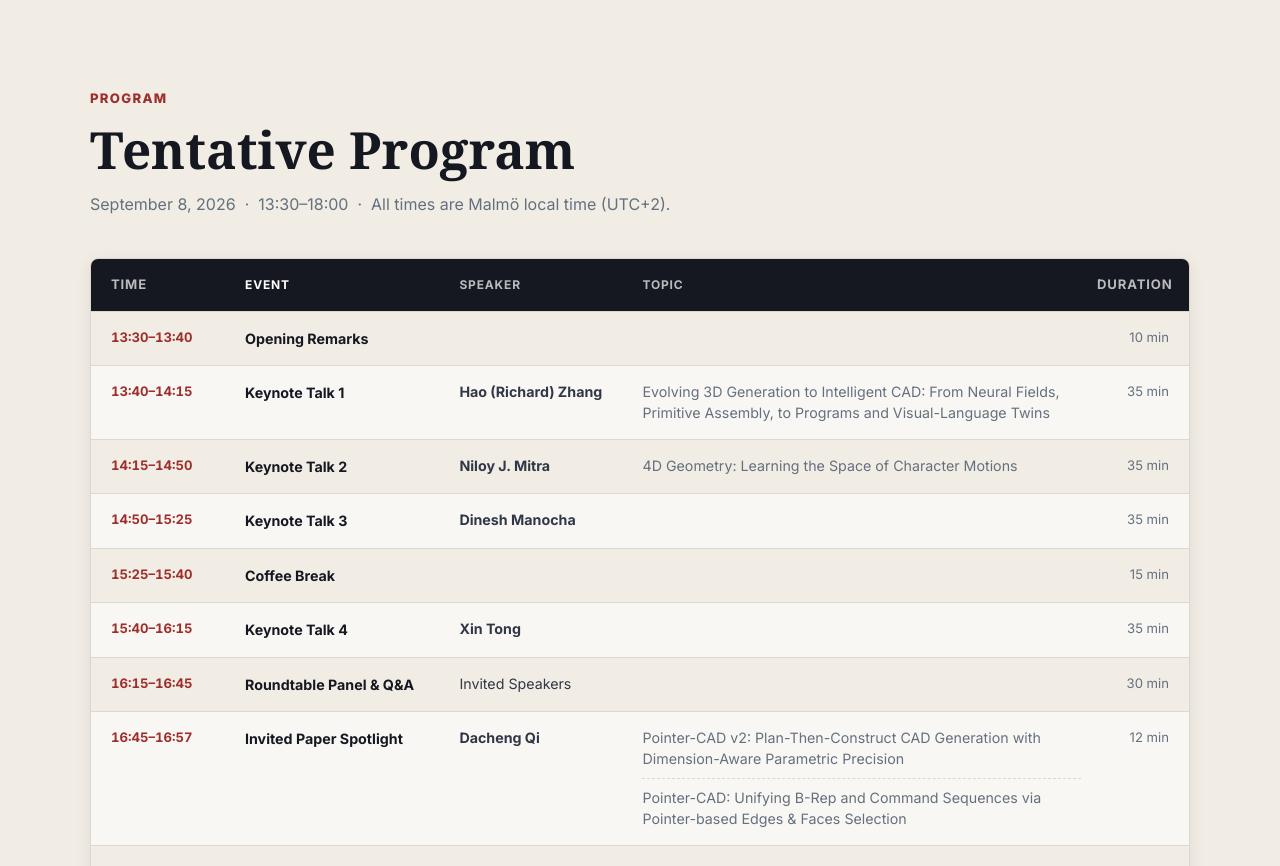
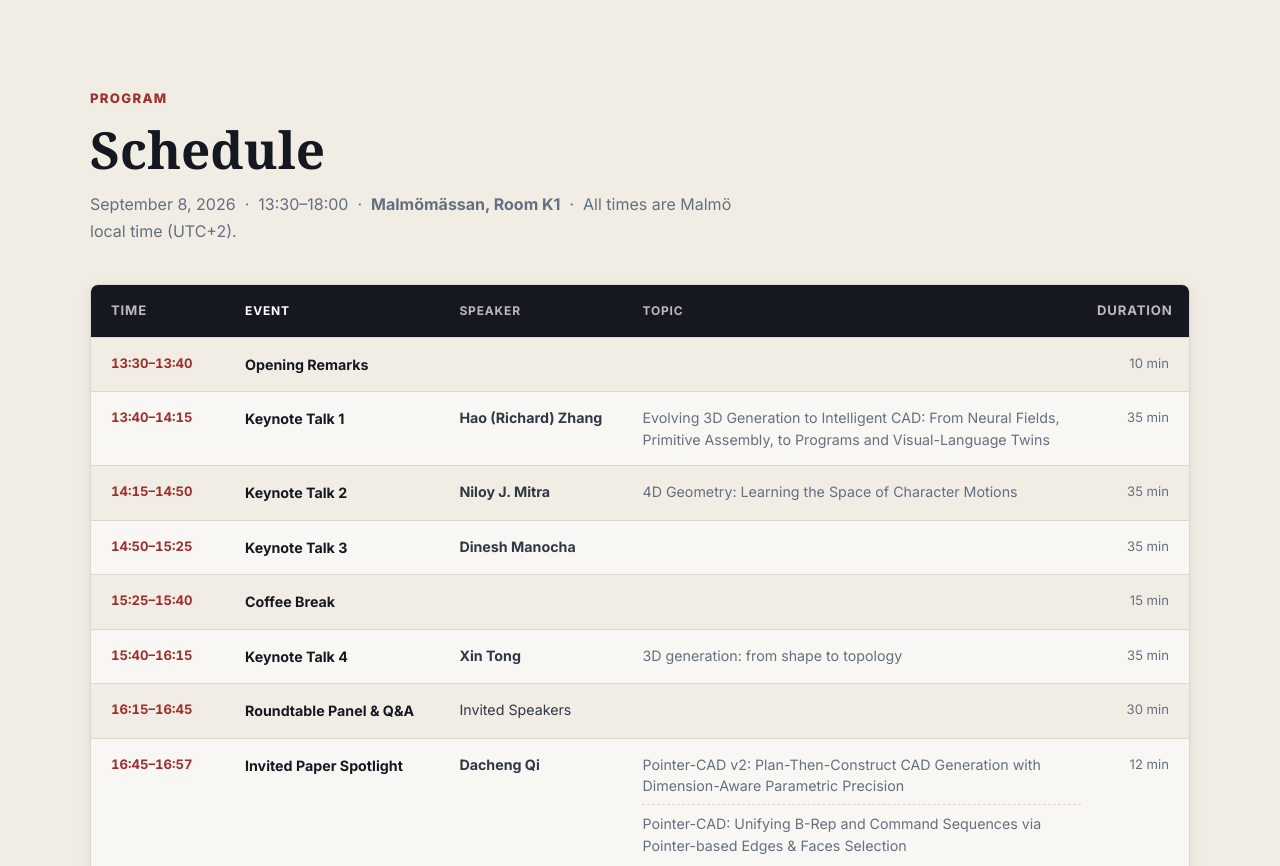
Before and after one commit to 3DGen-CAD-Workshop/3DGen-CAD-Workshop.github.io, a plain HTML site: page index.html in a window 1280 px wide. Shown: the part 3480-4346 px from the top of the page. Drawn offline with Linux system fonts and the light colour scheme.

Commit message:
Update speaker affiliation and schedule details

```diff
--- a/index.html
+++ b/index.html
@@ -114,7 +114,7 @@
           <img class="speaker-avatar" src="speaker_images/Xin_Tong.jpg" alt="Dr. Xin Tong" style="object-fit:cover;">
           <div class="speaker-info">
             <h3><a href="https://scholar.google.com/citations?user=P91a-UQAAAAJ&hl=en/" target="_blank" rel="noopener">Dr. Xin Tong</a></h3>
-            <p class="affil">Anuttacon</p>
+            <p class="affil">Meshy</p>
           </div>
         </div>
 
@@ -183,9 +183,10 @@
   <section id="schedule" class="section section-alt">
     <div class="container">
       <p class="eyebrow">Program</p>
-      <h2 class="section-title">Tentative Program</h2>
+      <h2 class="section-title">Schedule</h2>
       <p class="section-sub">
         September 8, 2026 &nbsp;·&nbsp; 13:30–18:00
+        &nbsp;·&nbsp; <strong>Malmömässan, Room K1</strong>
         &nbsp;·&nbsp; All times are Malmö local time (UTC+2).
       </p>
 
@@ -242,7 +243,7 @@
           <span class="schedule-time">15:40–16:15</span>
           <span class="schedule-event"><strong>Keynote Talk 4</strong></span>
           <span class="schedule-speaker"><strong>Xin Tong</strong></span>
-          <span class="schedule-topic"></span>
+          <span class="schedule-topic">3D generation: from shape to topology</span>
           <span class="schedule-duration">35 min</span>
         </div>
 
```
